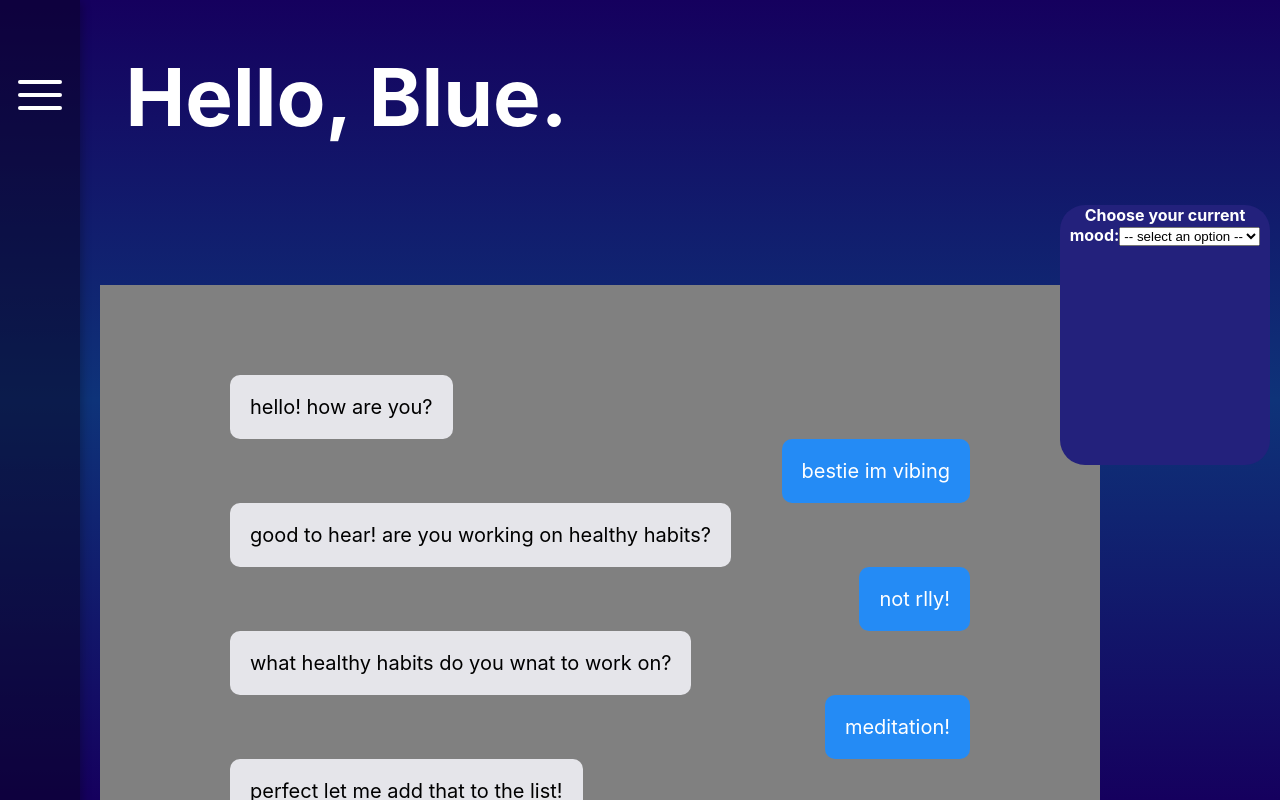
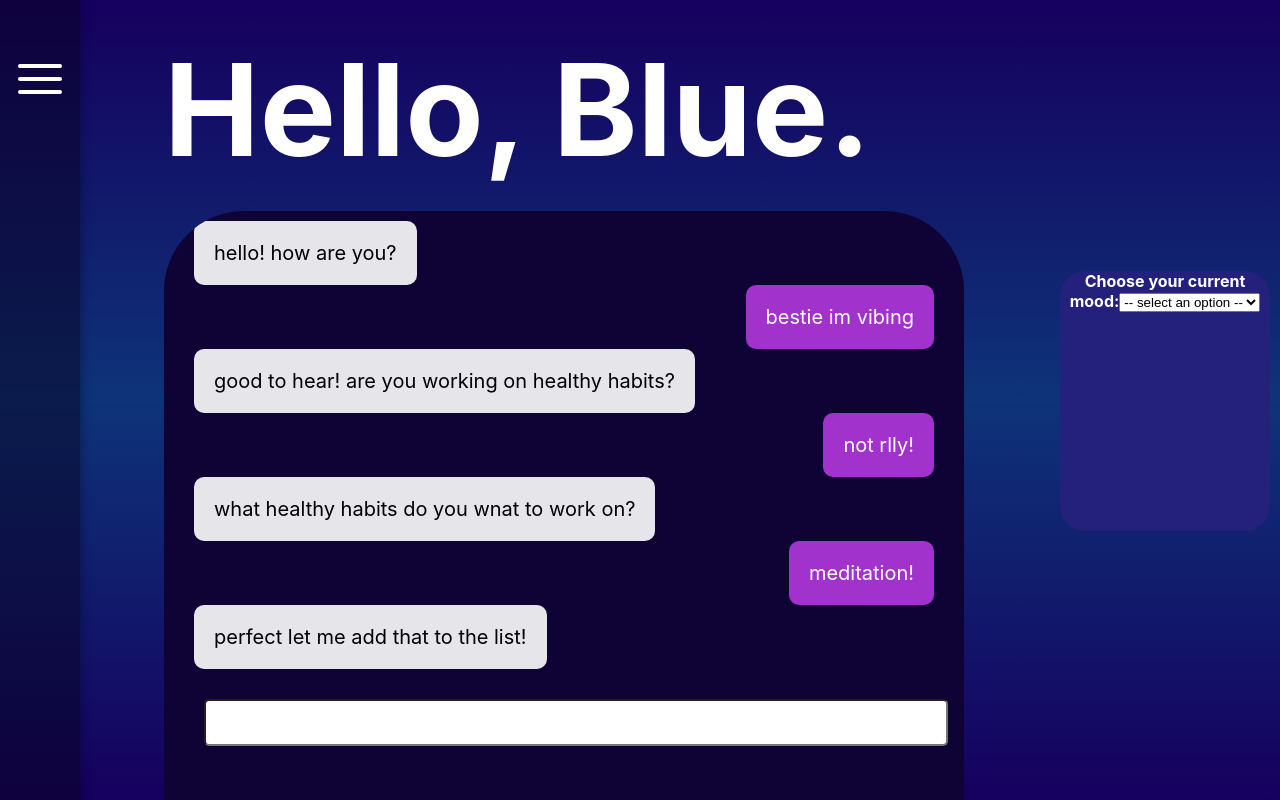
Before and after one commit to anna-m120/motAIve, a React (Create React App) app in the folder hack-western-app/: page / in a window 1280 px wide. Built offline with nearby package versions, Linux system fonts and the light colour scheme.

Commit message:
Formatting Chatbox

```diff
--- a/hack-western-app/src/App.css
+++ b/hack-western-app/src/App.css
@@ -48,8 +48,8 @@ body {
 
 header {
   font-weight: bold;
-  font-size: 5rem;
+  font-size: 8rem;
   color: white;
-  margin-top: 3rem;
-  margin-left: 1.6rem;
+  margin-top: 2rem;
+  margin-left: 4rem;
 }
--- a/hack-western-app/src/MenuClosed.css
+++ b/hack-western-app/src/MenuClosed.css
@@ -23,6 +23,6 @@
   display: flex;
   flex-direction: column;
   align-items: center;
-  margin-top: 5em;
+  margin-top: 4em;
 
 }
--- a/hack-western-app/src/MenuClosed.jsx
+++ b/hack-western-app/src/MenuClosed.jsx
@@ -1,5 +1,4 @@
 import React from "react";
-import Hamburger from 'hamburger-react'
 import './MenuClosed.css';
 
 function Menu({updateIsHome}) {
--- a/hack-western-app/src/chat.css
+++ b/hack-western-app/src/chat.css
@@ -1,18 +1,25 @@
 .chat-container{
-    width: 1000px;
-    float:left;
-    height:700px;
-    background:gray;
+    margin-top: 1.5em;
+    margin-left: 4rem;
+    width: 50em;
+    height:50em;
+    background: #0E0334;
     display: relative;
     overflow-y: scroll;
+    border-radius: 5em;
+
+}
+
+::-webkit-scrollbar {
+    width: 0px;
 }
 
 .msg {
-    margin: 5em;
     font-size: 1.25rem;
 
 }
 .msg_bot {
+
     padding: 0.5em;
     margin: 1em;
 }
@@ -27,7 +34,7 @@
     color: #fff;
     padding: 1em;
     border-radius: 10px;
-    background-color: #248bf5;
+    background-color: #a133cc;
 }
 .msg_bot_text {
     color: #000;
```
Also changed, not shown: 2 other files (tests, documents, lock files or other folders).
